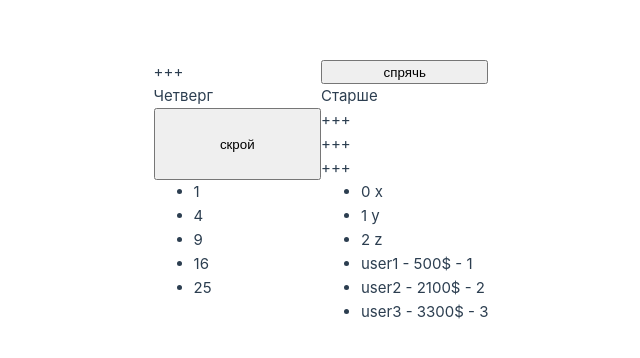
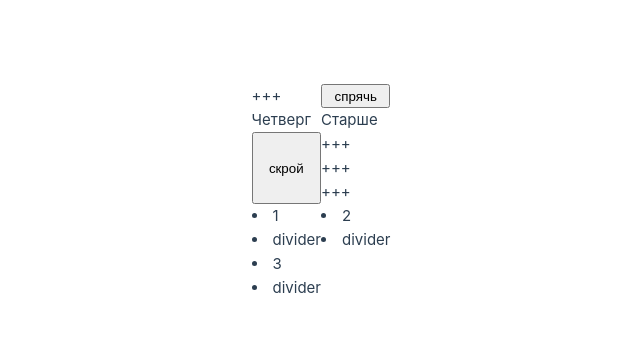
Before and after one commit to danilromas/Vue_DaRo, a Vue app: page / in a window 1280 px wide. Shown: the part 208-566 px from the top of the page, without its empty margins (319-959 px from the left). Built offline with nearby package versions, Linux system fonts and the light colour scheme.

Commit message:
30_перебор группы

```diff
--- a/src/App.vue
+++ b/src/App.vue
@@ -28,6 +28,7 @@
     items: [1, 2, 3, 4, 5],
     arr: ['x', 'y', 'z'],
     obj: {user1: '500$', user2: '2100$', user3: '3300$'},
+    items: [1, 2, 3],
 		}
 	},
   methods:
@@ -68,14 +69,10 @@
 		<p>+++</p>
 		<p>+++</p>
 	</div>
-  <ul>
-	  <li v-for="elem in items">{{ elem**2 }}</li>
-  </ul>
-  <ul>
-	<li v-for="(elem, key) in arr">
-		 {{ key }} {{ elem }}</li>
-    <li v-for="(elem1, key, index) in obj">
-		 {{ key }} - {{ elem1 }} - {{ index+1 }}
-    </li>
-  </ul>
+  <div v-for="elem in items">
+        <li>
+        {{ elem }}
+        </li>
+        <li class="divider">divider</li>
+    </div>
 </template>
```
